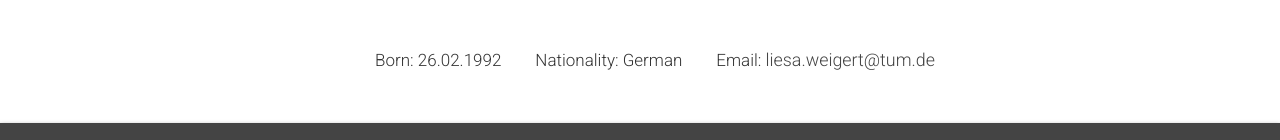
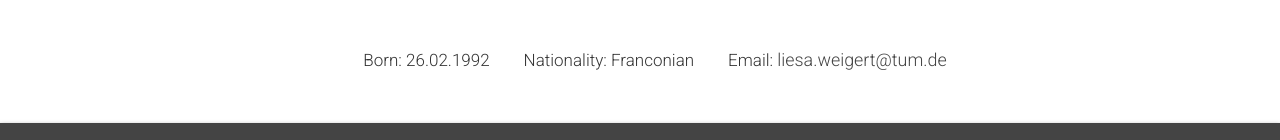
Before and after one commit to liesaweigert/liesaweigert.github.io, a plain HTML site: page index.html in a window 1280 px wide. Shown: the part 418-558 px from the top of the page. Drawn offline with nearby package versions, Linux system fonts and the light colour scheme.

Commit message:
Changed nationality
Changed your nationality from German to Franconian to reflect your
cultural identity

```diff
--- a/index.html
+++ b/index.html
@@ -26,7 +26,7 @@
 				</div>
 				<div id="information">
 					<p>Born: 26.02.1992</p>
-					<p>Nationality: German</p>
+					<p>Nationality: Franconian</p>
 					<p>Email: <a href="mailto:liesa.weigert@tum.de">liesa.weigert@tum.de</a></p>
 				</div>
 			</div>
```
